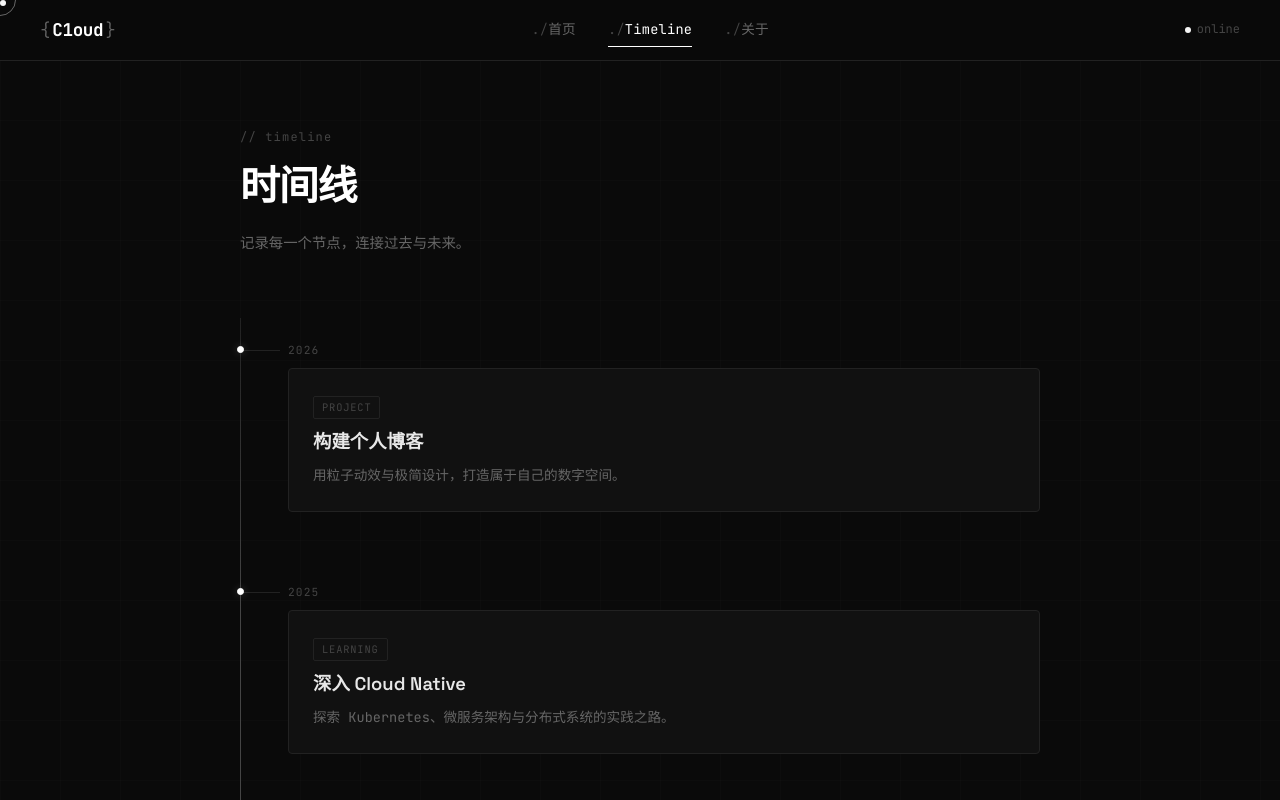
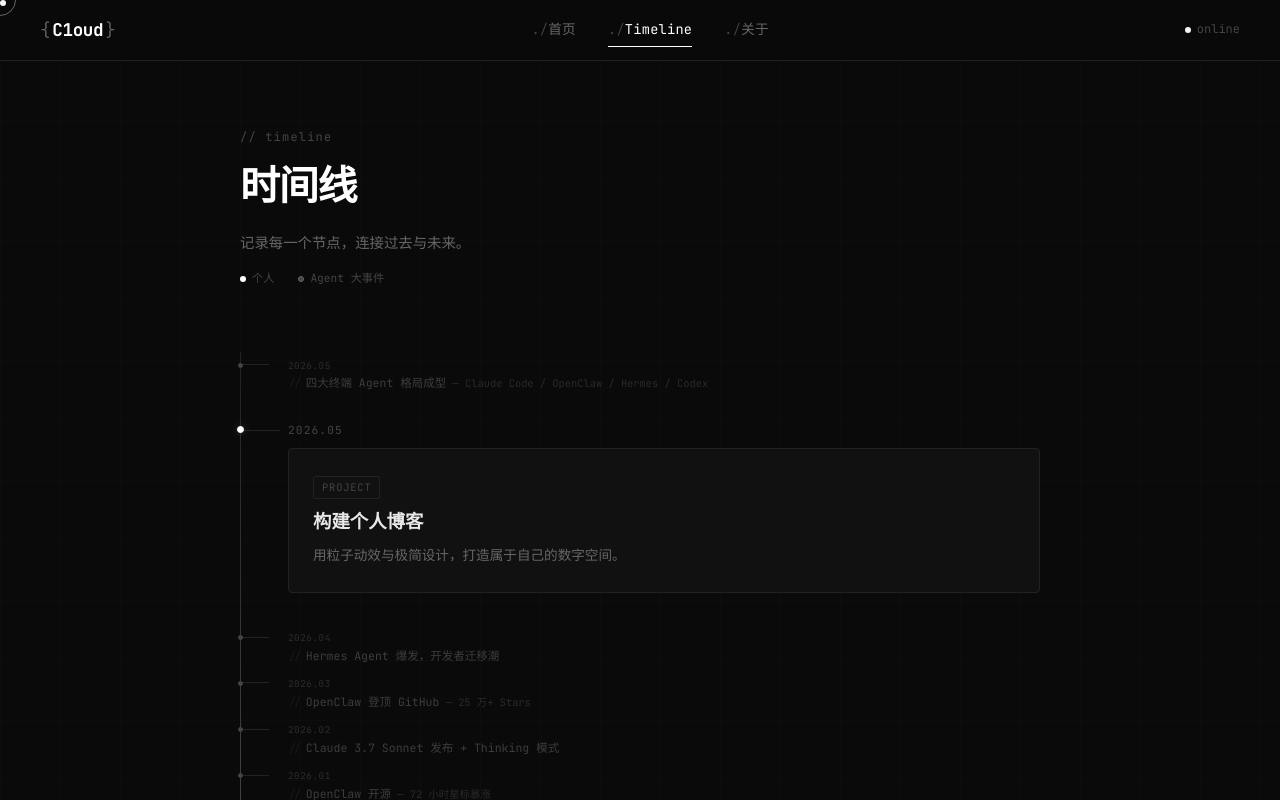
Before and after one commit to Cloudkkk/me, a React (Vite) app: page /timeline in a window 1280 px wide. Shown: the top 800 px of the page. Built offline with nearby package versions, Linux system fonts and the light colour scheme.

Commit message:
feat: 🎸 添加 agent 大事件,修复粒子效果

```diff
--- a/src/pages/Home.tsx
+++ b/src/pages/Home.tsx
@@ -65,8 +65,8 @@ export default function Home() {
         for (let x = 0; x < w; x += TEXT_PARTICLE_DENSITY) {
           if (imageData.data[(y * w + x) * 4 + 3] > 128) {
             textParticles.push({
-              x: Math.random() * w,
-              y: Math.random() * h,
+              x,
+              y,
               baseX: x,
               baseY: y,
               vx: 0,
--- a/src/pages/Timeline.css
+++ b/src/pages/Timeline.css
@@ -34,6 +34,37 @@
   max-width: 400px;
 }
 
+.timeline-legend {
+  display: flex;
+  gap: 1.5rem;
+  margin-top: 1rem;
+}
+
+.legend-item {
+  display: flex;
+  align-items: center;
+  gap: 6px;
+  font-family: var(--mono);
+  font-size: 0.7rem;
+  color: var(--fg-muted);
+}
+
+.legend-dot {
+  width: 6px;
+  height: 6px;
+  border-radius: 50%;
+}
+
+.legend-dot.personal {
+  background: var(--accent);
+}
+
+.legend-dot.agent {
+  background: var(--fg-muted);
+  border: 1px solid var(--fg-dim);
+}
+
+/* ===== Container ===== */
 .timeline-container {
   max-width: 800px;
   margin: 0 auto;
@@ -50,9 +81,10 @@
   background: linear-gradient(to bottom, var(--border), var(--fg-muted) 20%, var(--fg-muted) 80%, var(--border));
 }
 
+/* ===== Personal Card ===== */
 .timeline-card {
   position: relative;
-  padding: 1.5rem 0 3rem;
+  padding: 1.5rem 0 2rem;
   opacity: 0;
   transform: translateX(-20px);
   transition: opacity 0.6s ease, transform 0.6s ease;
@@ -139,6 +171,85 @@
   background: var(--border);
 }
 
+/* ===== Agent Event (comment style) ===== */
+.timeline-agent {
+  position: relative;
+  padding: 0.4rem 0;
+  opacity: 0;
+  transform: translateX(-12px);
+  transition: opacity 0.5s ease, transform 0.5s ease;
+}
+
+.timeline-agent.visible {
+  opacity: 1;
+  transform: translateX(0);
+}
+
+.timeline-agent::before {
+  content: '';
+  position: absolute;
+  left: -3rem;
+  top: 0.65rem;
+  width: 5px;
+  height: 5px;
+  background: transparent;
+  border: 1px solid var(--fg-muted);
+  border-radius: 50%;
+  transform: translateX(-2px);
+  z-index: 2;
+}
+
+.timeline-agent.visible::before {
+  background: var(--fg-muted);
+}
+
+.agent-connector {
+  position: absolute;
+  left: -3rem;
+  top: 0.75rem;
+  width: 1.8rem;
+  height: 1px;
+  background: var(--border);
+}
+
+.agent-date {
+  font-family: var(--mono);
+  font-size: 0.58rem;
+  color: var(--fg-muted);
+  letter-spacing: 0.06em;
+  margin-bottom: 1px;
+  opacity: 0.6;
+}
+
+.agent-body {
+  font-family: var(--mono);
+  font-size: 0.72rem;
+  line-height: 1.5;
+  color: var(--fg-muted);
+  opacity: 0.55;
+  transition: opacity 0.3s;
+}
+
+.timeline-agent:hover .agent-body {
+  opacity: 0.85;
+}
+
+.agent-marker {
+  color: var(--fg-muted);
+  opacity: 0.5;
+  margin-right: 4px;
+}
+
+.agent-title {
+  color: var(--fg-dim);
+}
+
+.agent-desc {
+  color: var(--fg-muted);
+  font-size: 0.65rem;
+}
+
+/* ===== Background ===== */
 .timeline-grid-bg {
   position: fixed;
   top: 0;
--- a/src/pages/Timeline.tsx
+++ b/src/pages/Timeline.tsx
@@ -2,49 +2,44 @@ import { useEffect, useRef, useState } from 'react'
 import './Timeline.css'
 
 interface TimelineEntry {
-  year: string
+  date: string
   title: string
   description: string
   tag: string
+  type: 'personal' | 'agent'
 }
 
 const entries: TimelineEntry[] = [
-  {
-    year: '2026',
-    title: '构建个人博客',
-    description: '用粒子动效与极简设计，打造属于自己的数字空间。',
-    tag: 'project',
-  },
-  {
-    year: '2025',
-    title: '深入 Cloud Native',
-    description: '探索 Kubernetes、微服务架构与分布式系统的实践之路。',
-    tag: 'learning',
-  },
-  {
-    year: '2024',
-    title: '全栈开发实践',
-    description: '从前端到后端，TypeScript 全栈技术体系的构建与沉淀。',
-    tag: 'career',
-  },
-  {
-    year: '2023',
-    title: '拥抱 AI 浪潮',
-    description: '将 AI 工具融入开发工作流，探索 LLM 的无限可能。',
-    tag: 'exploration',
-  },
-  {
-    year: '2022',
-    title: '开源贡献之旅',
-    description: '在 GitHub 上参与开源项目，学习协作与代码审查。',
-    tag: 'open-source',
-  },
-  {
-    year: '2021',
-    title: '编程启程',
-    description: '写下第一行代码，从此踏上了与计算机对话的旅程。',
-    tag: 'origin',
-  },
+  { date: '2026.05', title: '四大终端 Agent 格局成型', description: 'Claude Code / OpenClaw / Hermes / Codex', tag: 'agent', type: 'agent' },
+  { date: '2026.05', title: '构建个人博客', description: '用粒子动效与极简设计，打造属于自己的数字空间。', tag: 'project', type: 'personal' },
+  { date: '2026.04', title: 'Hermes Agent 爆发，开发者迁移潮', description: '', tag: 'agent', type: 'agent' },
+  { date: '2026.03', title: 'OpenClaw 登顶 GitHub', description: '25 万+ Stars', tag: 'agent', type: 'agent' },
+  { date: '2026.02', title: 'Claude 3.7 Sonnet 发布 + Thinking 模式', description: '', tag: 'agent', type: 'agent' },
+  { date: '2026.01', title: 'OpenClaw 开源', description: '72 小时星标暴涨', tag: 'agent', type: 'agent' },
+  { date: '2025.12', title: 'A2UI（Google）+ Agent Skills 开源', description: '', tag: 'agent', type: 'agent' },
+  { date: '2025.11', title: 'OpenClaw 诞生', description: '奥地利程序员 Peter Steinberger 创建 Clawdbot', tag: 'agent', type: 'agent' },
+  { date: '2025.10', title: 'Agent Skills 概念正式提出', description: '', tag: 'agent', type: 'agent' },
+  { date: '2025.08', title: 'agentskills.io 开放标准发布', description: 'Agent 技能格式统一', tag: 'agent', type: 'agent' },
+  { date: '2025.07', title: 'OpenAI 发布 Codex', description: '代码 Agent 能力整合', tag: 'agent', type: 'agent' },
+  { date: '2025.06', title: 'NVIDIA 发布 Nemotron 70B', description: '开源 Agent 训练生态启动', tag: 'agent', type: 'agent' },
+  { date: '2025.05', title: 'OpenManus 开源', description: '社区替代方案引发热潮', tag: 'agent', type: 'agent' },
+  { date: '2025.03', title: 'Claude Code 发布 + MCP 重大更新', description: '开发者工作流成型', tag: 'agent', type: 'agent' },
+  { date: '2025.03', title: 'Manus AI 正式发布', description: '"DeepSeek Moment" 级 Agent 产品出圈', tag: 'agent', type: 'agent' },
+  { date: '2025.02', title: 'Deep Research 正式发布', description: '自主研究 Agent 范式确立', tag: 'agent', type: 'agent' },
+  { date: '2025.01', title: 'Manus AI 内测曝光', description: '全自主 Agent 概念引爆中文社区', tag: 'agent', type: 'agent' },
+  { date: '2025', title: '深入 Cloud Native', description: '探索 Kubernetes、微服务架构与分布式系统的实践之路。', tag: 'learning', type: 'personal' },
+  { date: '2024.12', title: 'Google 发布 Gemini 2.0 + A2A 协议', description: 'Agent-to-Agent 协议', tag: 'agent', type: 'agent' },
+  { date: '2024.10', title: 'MCP 由 Anthropic 提出并开源', description: 'Model Context Protocol', tag: 'agent', type: 'agent' },
+  { date: '2024.09', title: 'Claude 3.5 Sonnet + Computer Use', description: 'Computer Use 能力开源', tag: 'agent', type: 'agent' },
+  { date: '2024.07', title: 'OpenAI 发布 o1 系列', description: '复杂 Agent 规划成为可能', tag: 'agent', type: 'agent' },
+  { date: '2024.06', title: 'Google I/O 发布 Project Astra', description: 'Gemini 1.5 Pro', tag: 'agent', type: 'agent' },
+  { date: '2024.05', title: 'OpenAI 发布 GPT-4o', description: '多模态实时交互，Agent 体验飞跃', tag: 'agent', type: 'agent' },
+  { date: '2024.03', title: 'Claude 3 系列发布', description: 'Haiku / Sonnet / Opus，Agent 能力初显', tag: 'agent', type: 'agent' },
+  { date: '2024.01', title: 'GPT-4 Turbo 正式开放', description: 'Function Calling 能力大幅提升', tag: 'agent', type: 'agent' },
+  { date: '2024', title: '全栈开发实践', description: '从前端到后端，TypeScript 全栈技术体系的构建与沉淀。', tag: 'career', type: 'personal' },
+  { date: '2023', title: '拥抱 AI 浪潮', description: '将 AI 工具融入开发工作流，探索 LLM 的无限可能。', tag: 'exploration', type: 'personal' },
+  { date: '2022', title: '开源贡献之旅', description: '在 GitHub 上参与开源项目，学习协作与代码审查。', tag: 'open-source', type: 'personal' },
+  { date: '2021', title: '编程启程', description: '写下第一行代码，从此踏上了与计算机对话的旅程。', tag: 'origin', type: 'personal' },
 ]
 
 function TimelineCard({ entry, index }: { entry: TimelineEntry; index: number }) {
@@ -54,22 +49,41 @@ function TimelineCard({ entry, index }: { entry: TimelineEntry; index: number })
   useEffect(() => {
     const el = ref.current
     if (!el) return
-
     const observer = new IntersectionObserver(
       ([e]) => { if (e.isIntersecting) setVisible(true) },
-      { threshold: 0.2 }
+      { threshold: 0.15 }
     )
     observer.observe(el)
     return () => observer.disconnect()
   }, [])
 
+  if (entry.type === 'agent') {
+    return (
+      <div
+        ref={ref}
+        className={`timeline-agent ${visible ? 'visible' : ''}`}
+        style={{ transitionDelay: `${index * 0.04}s` }}
+      >
+        <div className="agent-date">{entry.date}</div>
+        <div className="agent-body">
+          <span className="agent-marker">//</span>
+          <span className="agent-title">{entry.title}</span>
+          {entry.description && (
+            <span className="agent-desc"> — {entry.description}</span>
+          )}
+        </div>
+        <div className="agent-connector" />
+      </div>
+    )
+  }
+
   return (
     <div
       ref={ref}
       className={`timeline-card ${visible ? 'visible' : ''}`}
-      style={{ transitionDelay: `${index * 0.08}s` }}
+      style={{ transitionDelay: `${index * 0.06}s` }}
     >
-      <div className="card-year">{entry.year}</div>
+      <div className="card-year">{entry.date}</div>
       <div className="card-content">
         <div className="card-tag">{entry.tag}</div>
         <h3 className="card-title">{entry.title}</h3>
@@ -87,12 +101,16 @@ export default function Timeline() {
         <span className="section-label">// timeline</span>
         <h1 className="section-title">时间线</h1>
         <p className="section-desc">记录每一个节点，连接过去与未来。</p>
+        <div className="timeline-legend">
+          <span className="legend-item"><span className="legend-dot personal" />个人</span>
+          <span className="legend-item"><span className="legend-dot agent" />Agent 大事件</span>
+        </div>
       </div>
 
       <div className="timeline-container">
         <div className="timeline-axis" />
         {entries.map((entry, i) => (
-          <TimelineCard key={entry.year} entry={entry} index={i} />
+          <TimelineCard key={`${entry.date}-${entry.title}`} entry={entry} index={i} />
         ))}
       </div>
 
```
